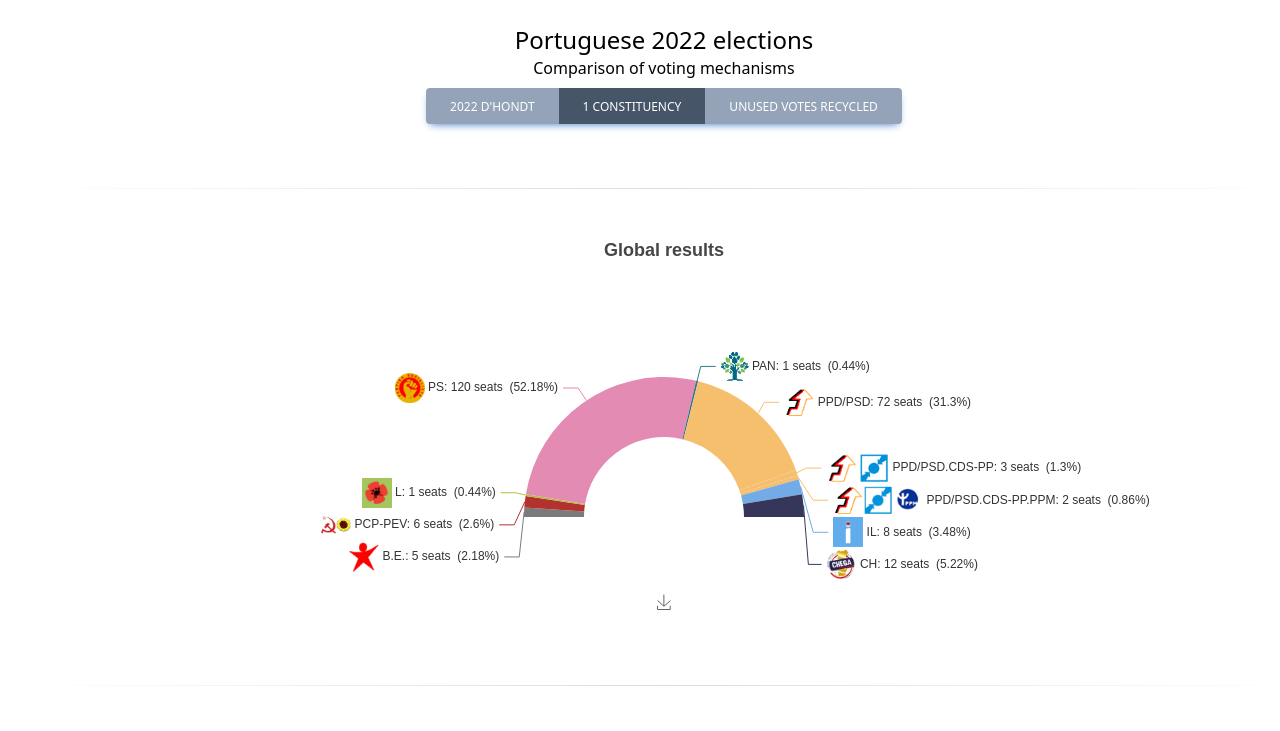
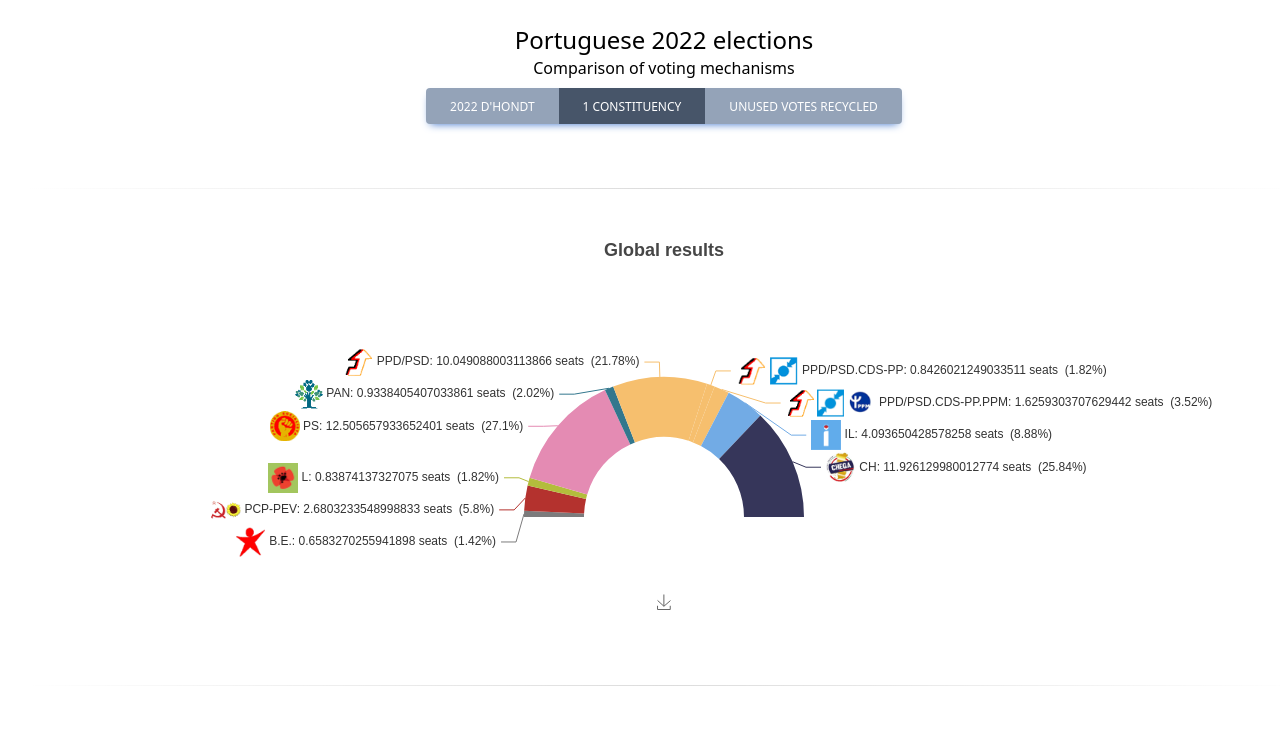
Before and after one commit to dmateusp/dmateusp.github.io, a website built with webpack: page dist/portuguese-2022-elections/index.html in a window 1280 px wide. Both pictures are taken after a click on the button "1 CONSTITUENCY". Shown: the top 731 px of the page. Built offline with nearby package versions, Linux system fonts and the light colour scheme.

Commit message:
Use setOption to update the data in the global results

```diff
--- a/src/portuguese_2022_elections.ts
+++ b/src/portuguese_2022_elections.ts
@@ -1,14 +1,50 @@
 import echarts from "./echarts";
+import { dhondtGlobalResults, singleConstituencyGlobalResults } from "./portuguese_2022_elections/global_results_data";
 import globalResultsOption from "./portuguese_2022_elections/global_results";
 import treeMapMandatesPerDistrictOption from "./portuguese_2022_elections/treemap_mandates_per_district";
 import "./style.css";
 
+// State
+enum ElectionMethod {
+    HONDT_2022 = 1,
+    SINGLE_CONSTITUENCY,
+    RECYCLED_VOTES,
+}
+let selectedElectionMethod = {
+    internal: ElectionMethod.HONDT_2022,
+    listener: function(val: ElectionMethod) {
+        console.log("hey: ", val)
+    },
+    set electionMethod(val) {
+      this.internal = val;
+      this.listener(val);
+    },
+    get electionMethod() {
+      return this.internal;
+    },
+    registerListener: function(f: (val: ElectionMethod) => void) {
+        let g = this.listener
+        this.listener = (val: ElectionMethod) => { g(val); f(val) }
+    }
+  };
+
+// ECharts init
 const parliamentGeneralResultsDom = document.getElementById(
   "parliament-general-results"
 );
 if (parliamentGeneralResultsDom != null) {
   const parliamentChart = echarts.init(parliamentGeneralResultsDom);
-  parliamentChart.setOption(globalResultsOption);
+  parliamentChart.setOption(globalResultsOption(dhondtGlobalResults));
+  selectedElectionMethod.registerListener((val: ElectionMethod) => {
+    switch (val) {
+        case ElectionMethod.HONDT_2022:
+            parliamentChart.setOption(globalResultsOption(dhondtGlobalResults))
+            break
+        case ElectionMethod.SINGLE_CONSTITUENCY:
+            parliamentChart.setOption(globalResultsOption(singleConstituencyGlobalResults))
+            break
+    }
+  })
   window.addEventListener("resize", function () {
     parliamentChart.resize();
   });
@@ -18,9 +54,50 @@
   "treemap-mandates-per-district"
 );
 if (treeMapMandatesPerDistrictDom != null) {
-    const treeMapMandatesPerDistrictChart = echarts.init(treeMapMandatesPerDistrictDom);
+  const treeMapMandatesPerDistrictChart = echarts.init(
+    treeMapMandatesPerDistrictDom
+  );
   treeMapMandatesPerDistrictChart.setOption(treeMapMandatesPerDistrictOption);
   window.addEventListener("resize", function () {
     treeMapMandatesPerDistrictChart.resize();
   });
 }
+
+// Election method selection
+const electionMethodSelect = (e: MouseEvent) => {
+  let elem = e.target as HTMLButtonElement;
+  if (elem.id != electionMethodButtonDHondt.id) {
+    electionMethodButtonDHondt.classList.remove("bg-slate-700");
+  } else {
+    selectedElectionMethod.electionMethod = ElectionMethod.HONDT_2022
+  }
+  if (elem.id != electionMethodButton1Constituency.id) {
+    electionMethodButton1Constituency.classList.remove("bg-slate-700");
+  } else {
+    selectedElectionMethod.electionMethod = ElectionMethod.SINGLE_CONSTITUENCY
+  }
+  if (elem.id != electionMethodButtonUnusedVotesRecycled.id) {
+    electionMethodButtonUnusedVotesRecycled.classList.remove("bg-slate-700");
+  } else {
+    selectedElectionMethod.electionMethod = ElectionMethod.RECYCLED_VOTES
+  }
+  elem.classList.add("bg-slate-700");
+};
+
+const electionMethodButtonDHondt = document.getElementById(
+  "button-election-method-2022-dhondt"
+)!;
+electionMethodButtonDHondt.onclick = electionMethodSelect;
+electionMethodButtonDHondt.classList.add("bg-slate-700");
+
+const electionMethodButton1Constituency = document.getElementById(
+  "button-election-method-1-constituency"
+)!;
+
+electionMethodButton1Constituency.onclick = electionMethodSelect;
+
+const electionMethodButtonUnusedVotesRecycled = document.getElementById(
+  "button-election-method-unused-votes-recycled"
+)!;
+
+electionMethodButtonUnusedVotesRecycled.onclick = electionMethodSelect;
--- a/src/portuguese_2022_elections/global_results.ts
+++ b/src/portuguese_2022_elections/global_results.ts
@@ -1,43 +1,25 @@
 import { ECOption } from "../echarts";
-import globalResults from "./data/global.json";
-import partyToColor from "./data/party_to_color.json";
 import partyToLogo from "./data/party_to_logo.json";
 import { toRichPartyLogo } from "./formatting";
 
-const data = globalResults.currentResults.resultsParty.map((result) => ({
-  value: result.mandates,
-  name: result.acronym,
+const globalResultsOption = function (
+  data: {
+    value: number;
+    name: string;
     itemStyle: {
-    color: (partyToColor as Record<string, string>)[result.acronym],
+      color: string;
       decal: {
-      symbol: "none",
-    },
-  },
+        symbol: string;
+      };
+    };
     label: {
-    show: true,
-  },
-}));
-
-const globalResultsOption = (function () {
+      show: boolean;
+    };
+  }[]
+) {
   let sum = data.reduce(function (sum, cur) {
     return sum + cur.value;
   }, 0);
-
-  data.push({
-    // make a record to fill the bottom 50%
-    name: "",
-    value: sum,
-    itemStyle: {
-      // stop the chart from rendering this piece
-      color: "none",
-      decal: {
-        symbol: "none",
-      },
-    },
-    label: {
-      show: false,
-    },
-  });
 
   return {
     toolbox: {
@@ -60,7 +42,25 @@
     },
     series: {
       id: "distribution",
-      data: data.filter((v) => v.value > 0),
+      animationDuration: 1500,
+      animationDurationUpdate: 1500,
+      data: data
+        .filter((v) => v.value > 0)
+        .concat({
+          // make a record to fill the bottom 50%
+          name: "",
+          value: sum,
+          itemStyle: {
+            // stop the chart from rendering this piece
+            color: "none",
+            decal: {
+              symbol: "none",
+            },
+          },
+          label: {
+            show: false,
+          },
+        }),
       type: "pie",
       radius: ["40%", "70%"],
       center: ["50%", "70%"],
@@ -82,6 +82,6 @@
       },
     },
   } as ECOption;
-})();
+};
 
 export default globalResultsOption;
--- /dev/null
+++ b/src/portuguese_2022_elections/global_results_data.ts
@@ -0,0 +1,32 @@
+import globalResults from "./data/global.json";
+import partyToColor from "./data/party_to_color.json";
+
+export const dhondtGlobalResults =
+  globalResults.currentResults.resultsParty.map((result) => ({
+    value: result.mandates,
+    name: result.acronym,
+    itemStyle: {
+      color: (partyToColor as Record<string, string>)[result.acronym],
+      decal: {
+        symbol: "none",
+      },
+    },
+    label: {
+      show: true,
+    },
+  }));
+
+export const singleConstituencyGlobalResults =
+  globalResults.currentResults.resultsParty.map((result) => ({
+    value: result.mandates * Math.random(),
+    name: result.acronym,
+    itemStyle: {
+      color: (partyToColor as Record<string, string>)[result.acronym],
+      decal: {
+        symbol: "none",
+      },
+    },
+    label: {
+      show: true,
+    },
+  }));
--- a/tailwind.config.js
+++ b/tailwind.config.js
@@ -7,4 +7,7 @@
     extend: {},
   },
   plugins: [],
+  safelist: [
+    'bg-slate-700',
+  ]
 };
```
Also changed, not shown: dist/portuguese-2022-elections/index.html. Lines whose indentation alone changed are shown as unchanged.
